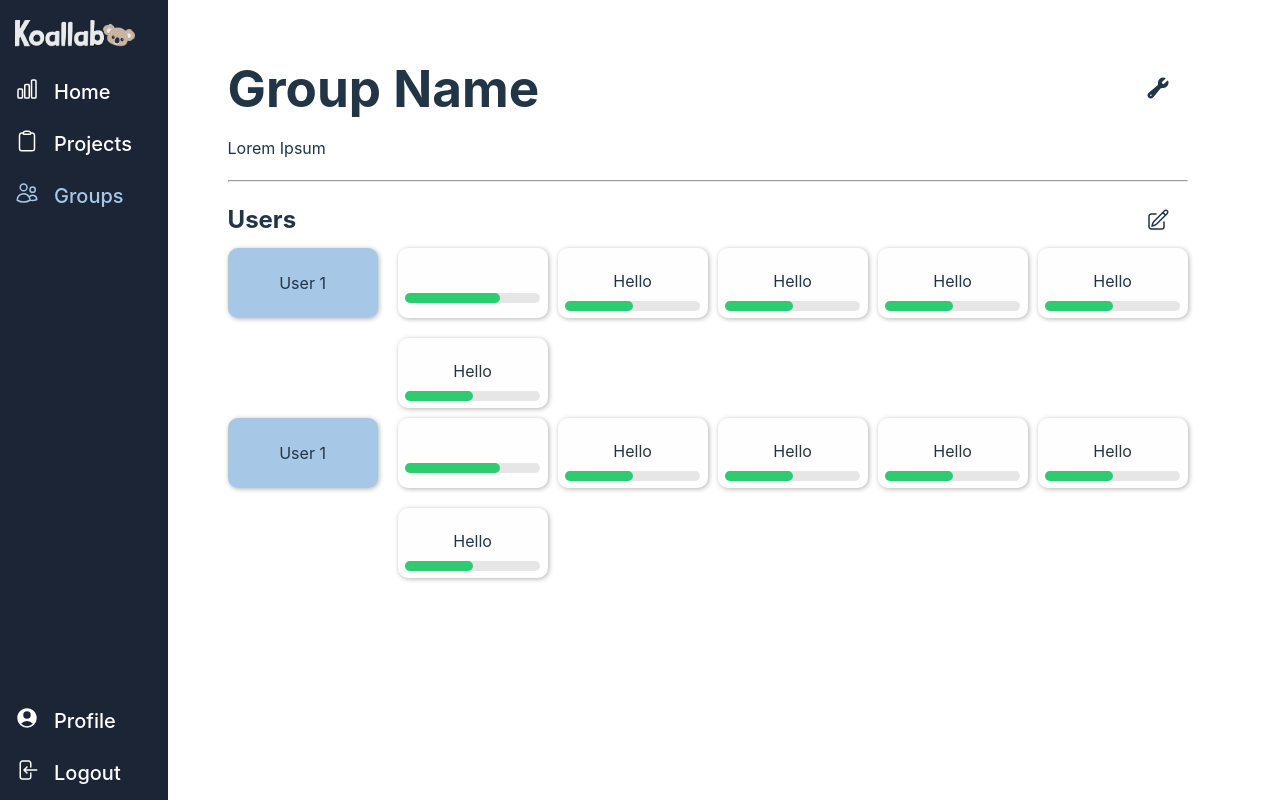
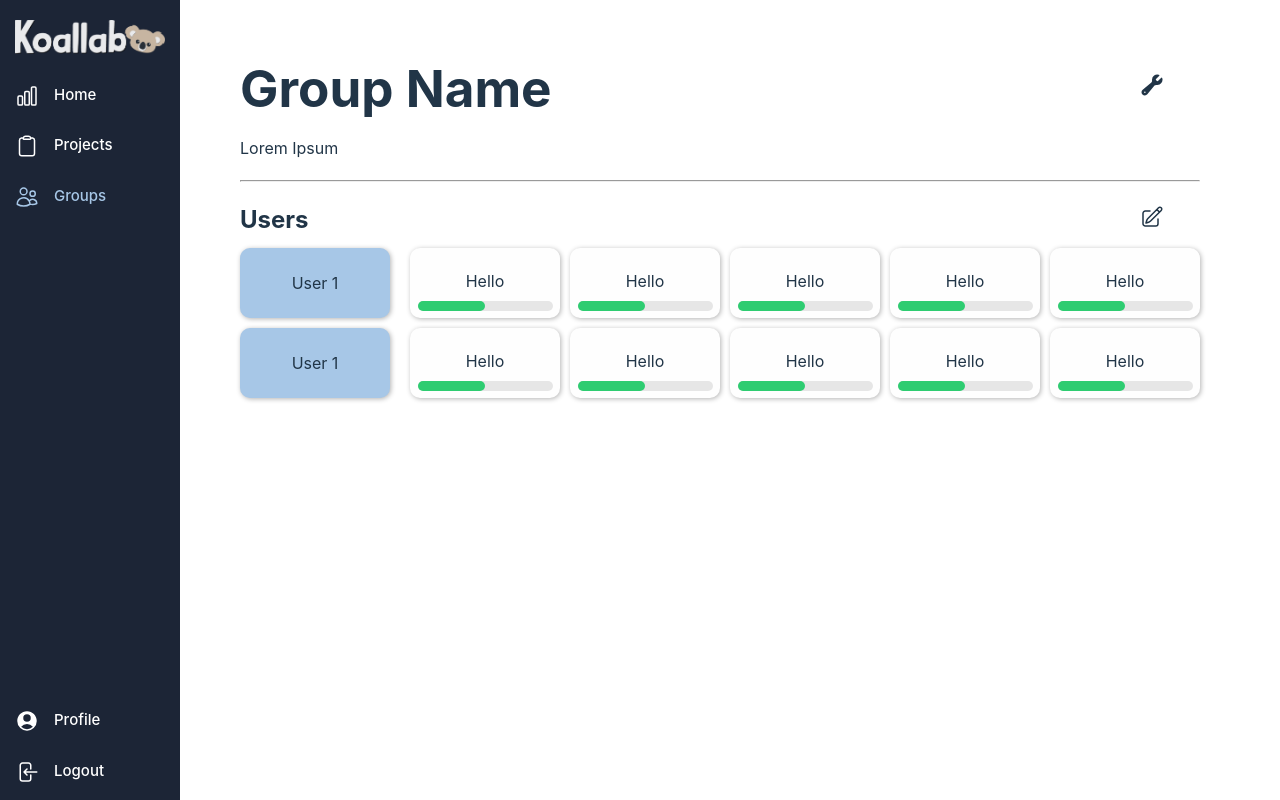
Before and after one commit to asin819/Koallab, a React (Vite) app in the folder koallab/: page /group in a window 1280 px wide. Built offline with nearby package versions, Linux system fonts and the light colour scheme.

Commit message:
GroupPage: All code logic and UI implemented, ready to consume APIs

```diff
--- a/koallab/src/App.css
+++ b/koallab/src/App.css
@@ -51,5 +51,5 @@ main{
   color: #A7C7E7;
 }
 .icon, .link_text{
-  font-size: 20px;
+  font-size: 15px;
 }
--- a/koallab/src/frontend/components/GroupHolder.jsx
+++ b/koallab/src/frontend/components/GroupHolder.jsx
@@ -3,22 +3,22 @@ import './styles/GroupHolder.css'
 import { GroupUserCard } from "./groupUserCard";
 import { GroupProjectCard } from "./GroupProjectCard";
 
-export const GroupHolder = ({UserName, ProjectData}) => {
-    const ProjData = ProjectData;
+export const GroupHolder = ({UserName, ProjectData, editingState}) => {
+
     return (
         <div className="GroupHolder_container">
             <div className="GroupHolder_user">
-            <GroupUserCard Username={UserName}/>
+            <GroupUserCard Username={UserName} editingState={editingState}/>
             </div>
 
             <div className="GroupHolder_projects">
-                {
+                {/* {
                 Object.entries({ProjectData}).map((item) => (
                     <GroupProjectCard
                         ProjectName={item.Name}
                         Progress={item.progress}/>
                 ))
-                }
+                } */}
 
                 <GroupProjectCard ProjectName={"Hello"} Progress="50"/>
                 <GroupProjectCard ProjectName={"Hello"} Progress="50"/>
--- /dev/null
+++ b/koallab/src/frontend/components/GroupInfoCard.jsx
@@ -0,0 +1,42 @@
+import React from "react";
+import './styles/GroupInfoCard.css'
+import { Button} from "@mui/material";
+
+const GroupInfoCard = (
+    {
+        GroupId,
+        GroupName,
+        CreatorId,
+        CreationTime,
+        GroupStatus,
+        ModalStateFunction
+    }
+) => {
+
+
+    return (
+        <div className="GroupInfoCard_modal">
+        <div className="GroupInfoCard_container">
+            <div>
+            <h2>{GroupName}</h2>
+            <Button>Disband</Button>
+
+            </div>
+            <hr/>
+            <p>ID: {GroupId}</p>
+            <p>Creator ID: {CreatorId}</p>
+            <p>Created at: {CreationTime}</p>
+            <p>Status: {GroupStatus}</p>
+            <div className="GroupInfoCard_buttons">
+            <Button onClick={() => ModalStateFunction(false)}>Close</Button>
+
+        </div>
+        </div>
+
+        </div>
+
+
+    )
+}
+
+export default GroupInfoCard
--- a/koallab/src/frontend/components/GroupUserCard.jsx
+++ b/koallab/src/frontend/components/GroupUserCard.jsx
@@ -1,10 +1,22 @@
 import React from "react";
 import './styles/GroupUserCard.css';
+import TrashIcon from "@heroicons/react/24/outline/TrashIcon";
 
-export const GroupUserCard = ({Username}) => {
-return (
+export const GroupUserCard = ({Username, editingState}) => {
+
+    return (
     <div className="GroupUserCard_container">
         {Username}
+
+        {editingState &&
+            <div className="GroupUserCard_minusIcon" style={{
+                marginTop: '5px',
+                marginLeft: '10px'}}>
+                <TrashIcon width={'20px'} color="red"/>
+                </div>
+        }
+
+
     </div>
 )
 };
--- a/koallab/src/frontend/components/Sidebar.jsx
+++ b/koallab/src/frontend/components/Sidebar.jsx
@@ -69,7 +69,7 @@ const Sidebar = ({children}) => {
 
                     </SvgIcon>
                    </div> */}
-                   <img src={KollabLogo} style={{width: "120px"}}/>
+                   <img src={KollabLogo} style={{width: "150px"}}/>
                </div>
                {
                    menuItemTop.map((item, index)=>(
--- /dev/null
+++ b/koallab/src/frontend/components/styles/GroupInfoCard.css
@@ -0,0 +1,19 @@
+.GroupInfoCard_modal{
+    width: 100vw;
+    height: 100vh;
+    background-color: rgba(0, 0, 0, 0.7);
+    position: fixed;
+    top: 0;
+    left: 0;
+    display: flex;
+    justify-content: center;
+    align-items: center;
+}
+
+.GroupInfoCard_container{
+    width: 300px;
+    background-color: #fefefe;
+    box-shadow: 1px 1px 5px rgba(0, 0, 0, 0.3);
+    border-radius: 10px;
+    padding: 20px;
+}
--- a/koallab/src/frontend/components/styles/GroupUserCard.css
+++ b/koallab/src/frontend/components/styles/GroupUserCard.css
@@ -7,5 +7,6 @@
     align-items: center;
     margin-top: 10px;
     border-radius: 10px;
+
     box-shadow: 1px 1px 5px rgba(0, 0, 0, 0.3);
 }
--- a/koallab/src/frontend/pages/group/Group.css
+++ b/koallab/src/frontend/pages/group/Group.css
@@ -17,9 +17,11 @@
 }
 
 .wrenchIcon{
+    width: 20px;
     flex: 1;
 
 }
+
 
 .group_info{
     margin-top: 20px;
--- a/koallab/src/frontend/pages/group/Group.jsx
+++ b/koallab/src/frontend/pages/group/Group.jsx
@@ -1,41 +1,64 @@
-import React from "react";
-import './Group.css';
-import WrenchIcon from '@heroicons/react/24/solid/WrenchIcon';
-import PencilSquareIcon from '@heroicons/react/24/outline/PencilSquareIcon';
+import React, { useState, useContext } from "react";
+import "./Group.css";
+import WrenchIcon from "@heroicons/react/24/solid/WrenchIcon";
+import PencilSquareIcon from "@heroicons/react/24/outline/PencilSquareIcon";
 import { SvgIcon } from "@mui/material";
 import { GroupHolder } from "../../components/GroupHolder";
-const Group = () => {
+import GroupInfoCard from "../../components/GroupInfoCard";
 
 
-    const projects=[
+const Group = () => {
+  const [openModal, setModal] = useState(false);
+//   const {isAdmin} = useContext(AuthContext)
 
-    ]
-return(
+const isAdmin = true;
+
+const [isEditing, setIsEditing] = useState(false)
+
+const handlePencilClick = () => {
+    setIsEditing(!isEditing);
+};
+
+
+
+  return (
     <div className="group_container">
+        {openModal &&
+        <GroupInfoCard
+                GroupId={'123'}
+                GroupName={'Koallas'}
+                CreatorID={'456'}
+                CreationTime={'Something'}
+                GroupStatus={'Active'}
+                ModalStateFunction={setModal}
+            />}
       <div className="top_section_group">
         <h1 className="group_title">Group Name</h1>
-        <SvgIcon className="wrenchIcon">
-            <WrenchIcon />
-        </SvgIcon>
+        {isAdmin &&
+        <div className="wrenchIcon" onClick={()=>setModal(true)}>
+          <WrenchIcon height={'24px'} width={'24px'}/>
+        </div>
+        }
       </div>
       <div className="group_info">
         <p>Lorem Ipsum</p>
       </div>
-    <hr/>
+      <hr />
       <div className="middle_section_group">
         <h2 className="group_user_title"> Users</h2>
-        <SvgIcon className="pencilIcon">
-            <PencilSquareIcon/>
-        </SvgIcon>
+        {isAdmin &&
+        <div className="pencilIcon" onClick={() => handlePencilClick()}>
+          <PencilSquareIcon height={'24px'}/>
+        </div>
+        }
       </div>
       <div className="group_user_cards">
-        <GroupHolder UserName={'User 1'} ProjectData={projects}/>
-        <GroupHolder UserName={'User 1'} ProjectData={projects}/>
-    </div>
+        <GroupHolder UserName={"User 1"} editingState = {isEditing}/>
+        <GroupHolder UserName={"User 1"} editingState = {isEditing}/>
 
       </div>
-)
-
+    </div>
+  );
 };
 
 export default Group;
```
Lines whose indentation alone changed are shown as unchanged.
